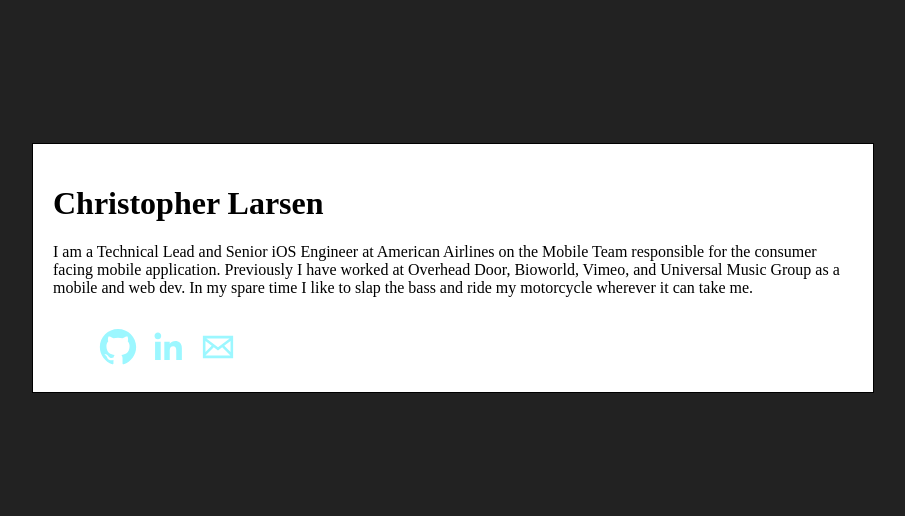
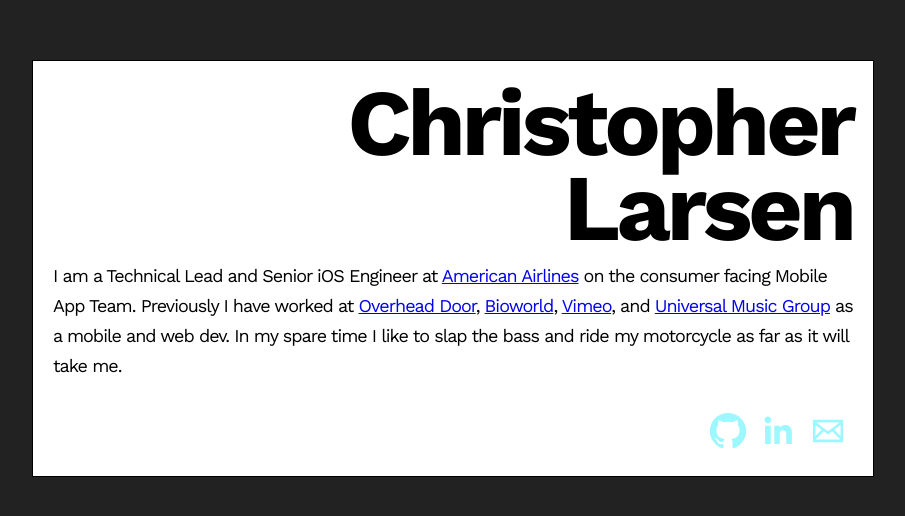
Before and after one commit to cjlarsen/christopherlarsen.github.io, a plain HTML site: page index.html in a window 1280 px wide. Shown: the part 140-656 px from the top of the page, without its empty margins (187-1092 px from the left). Drawn offline with nearby package versions, Linux system fonts and the light colour scheme.

Commit message:
Update styles

```diff
--- a/css/main.css
+++ b/css/main.css
@@ -9,6 +9,7 @@
     justify-content: center;
     height: 100%;
     align-content: center;
+    font-family: "Work Sans", "Helvetica Neue", "Arial", sans-serif;
 }
 
 .container-item {
@@ -19,8 +20,27 @@
     border: solid 1px #000;
 }
 
+.container-item h1 {
+    font-size: 94px;
+    font-weight: bold;
+    margin: 0px;
+    letter-spacing: -4px;
+    line-height: 85px;
+    text-align: end;
+}
+
+.container-item p {
+    margin-top: 10px;
+    letter-spacing: -1px;
+    text-align: start;
+    line-height: 30px;
+    font-weight: medium;
+    font-size: 18px;
+}
+
 .resulinks {
-  margin-top: 25px;
+    text-align: end;
+    margin-top: 25px;
 }
 .resulinks .soc {
     display: block;
--- a/index.html
+++ b/index.html
@@ -4,8 +4,10 @@
         <link rel="shortcut icon" href="/favicon.ico">
         <meta name="Description" content="Welcome to the website of Christopher Larsen, a iOS Developer / General Programmer." />
         <meta name="Keywords" content="Christopher Larsen, iOS Development, Mobile Applications, HTML5, CSS3, Web Development, Mobile Development" />
+        <style>
+            @import url('https://fonts.googleapis.com/css2?family=Space+Grotesk:wght@300..700&family=Work+Sans:ital,wght@0,100..900;1,100..900&display=swap');
+        </style>
         <link rel="stylesheet" type="text/css" href="css/main.css">
-
         <style>
         @media only screen
         and (max-device-width : 736px) {
@@ -29,7 +31,7 @@
                 </header>
                 <main>
                     <section>
-                        <p> I am a Technical Lead and Senior iOS Engineer at American Airlines on the Mobile Team responsible for the consumer facing mobile application. Previously I have worked at Overhead Door, Bioworld, Vimeo, and Universal Music Group as a mobile and web dev.  In my spare time I like to slap the bass and ride my motorcycle wherever it can take me.
+                        <p> I am a Technical Lead and Senior iOS Engineer at <a href="https://aa.com" target="_blank" title="American Airlines">American Airlines</a> on the consumer facing Mobile App Team. Previously I have worked at <a href="https://overheaddoor.com" target="_blank" title="Overhead Door">Overhead Door</a>, <a href="https://bioworldmerch.com" target="_blank" title="Bioworld">Bioworld</a>, <a href="https://vimeo.com" target="_blank" title="Vimeo">Vimeo</a>, and <a href="https://www.universalmusic.com/" target="_blank" title="Universal Music Group">Universal Music Group</a> as a mobile and web dev.  In my spare time I like to slap the bass and ride my motorcycle as far as it will take me.
                     </section>
                 </main>
                 <footer>
```
